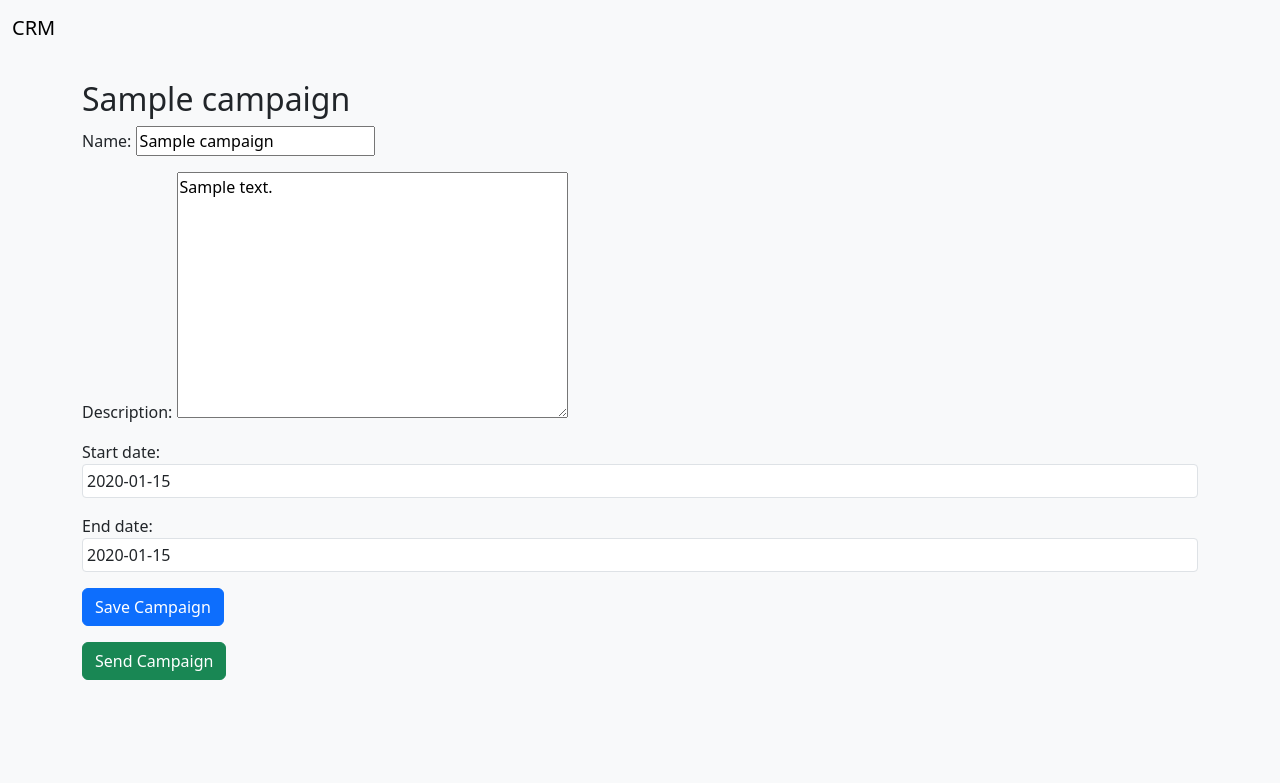
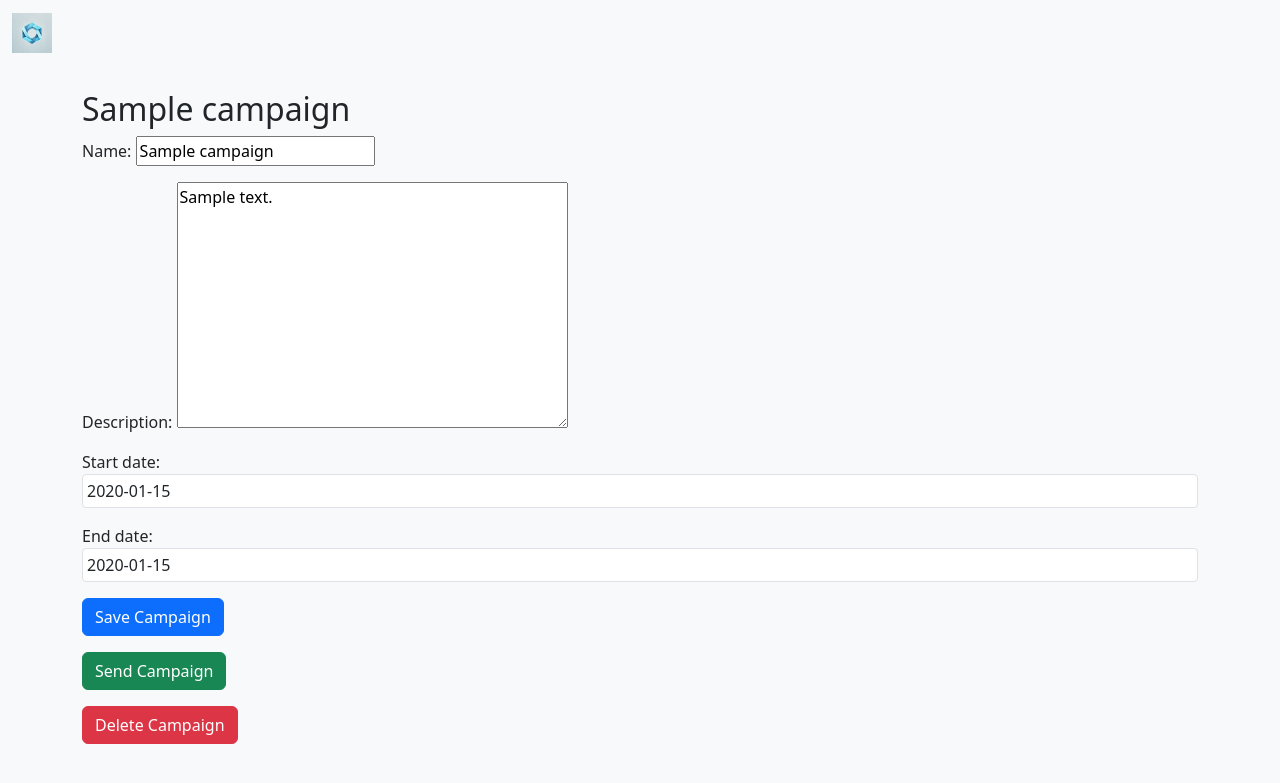
Before and after one commit to jensen-dong/premium-home-crm, a Django app: page /campaigns/1/ in a window 1280 px wide. Shown: the top 783 px of the page. Run offline with Django 5.2, Linux system fonts and the light colour scheme; tables that the repository leaves empty hold one stand-in row (values such as "Sample post").

Commit message:
fix client delete, add product and campaign delete

```diff
--- a/crm/templates/crm/base.html
+++ b/crm/templates/crm/base.html
@@ -12,7 +12,9 @@
 <body>
     <nav class="navbar navbar-expand-lg navbar-light bg-light">
         <div class="container-fluid">
-            <a class="navbar-brand" href="{% url 'dashboard' %}">CRM</a>
+            <a class="navbar-brand" href="{% url 'dashboard' %}">
+                <img src="{% static 'crm/placeholderImg/logo.webp' %}" alt="CRM Logo" style="height: 40px;">
+            </a>
             <button class="navbar-toggler" type="button" data-bs-toggle="collapse" data-bs-target="#navbarNav" aria-controls="navbarNav" aria-expanded="false" aria-label="Toggle navigation">
                 <span class="navbar-toggler-icon"></span>
             </button>
--- a/crm/templates/crm/campaign_detail.html
+++ b/crm/templates/crm/campaign_detail.html
@@ -14,6 +14,31 @@
                 {% csrf_token %}
                 <button type="submit" class="btn btn-success mt-3">Send Campaign</button>
             </form>
+
+            <button type="button" class="btn btn-danger mt-3" data-bs-toggle="modal" data-bs-target="#deleteCampaignModal">
+                Delete Campaign
+            </button>
+        </div>
+    </div>
+</div>
+
+<div class="modal fade" id="deleteCampaignModal" tabindex="-1" aria-labelledby="deleteCampaignModalLabel" aria-hidden="true">
+    <div class="modal-dialog">
+        <div class="modal-content">
+            <div class="modal-header">
+                <h5 class="modal-title" id="deleteCampaignModalLabel">Confirm Delete</h5>
+                <button type="button" class="btn-close" data-bs-dismiss="modal" aria-label="Close"></button>
+            </div>
+            <div class="modal-body">
+                Are you sure you want to delete this campaign?
+            </div>
+            <div class="modal-footer">
+                <form method="post" action="{% url 'delete_campaign' campaign.id %}">
+                    {% csrf_token %}
+                    <button type="button" class="btn btn-secondary" data-bs-dismiss="modal">Cancel</button>
+                    <button type="submit" class="btn btn-danger">Delete</button>
+                </form>
+            </div>
         </div>
     </div>
 </div>
--- a/crm/urls.py
+++ b/crm/urls.py
@@ -1,6 +1,6 @@
 from django.urls import path
 from . import views
-from .views import redirect_to_appropriate_view
+from .views import redirect_to_appropriate_view, delete_product
 
 urlpatterns = [
     path('', redirect_to_appropriate_view, name='root'),
@@ -11,12 +11,14 @@ urlpatterns = [
     path('clients/edit/<int:pk>/', views.client_update, name='client_update'),
     path('clients/delete/<int:pk>/', views.client_delete, name='client_delete'),
     path('clients/<int:client_id>/pipeline/', views.sales_pipeline, name='sales_pipeline'),
+    path('product/<int:product_id>/delete/', delete_product, name='delete_product'),
 
     # Campaign Management
     path('campaigns/', views.campaign_list, name='campaign_list'),
     path('campaigns/new/', views.campaign_create, name='campaign_create'),
     path('campaigns/<int:campaign_id>/', views.campaign_detail, name='campaign_detail'),
     path('campaigns/<int:campaign_id>/send/', views.send_campaign, name='send_campaign'),
+    path('campaigns/<int:campaign_id>/delete/', views.campaign_delete, name='delete_campaign'),
 
     # Lead Management
     path('leads/', views.lead_list, name='lead_list'),
--- a/crm/views.py
+++ b/crm/views.py
@@ -1,8 +1,10 @@
 from django.shortcuts import render, redirect, get_object_or_404
-from .models import Client, SalesPipeline, Campaign, Order, Lead
+from .models import Client, SalesPipeline, Campaign, Order, Lead, Product
 from .forms import ClientForm, SalesPipelineForm, ProductForm, CampaignForm, OrderForm, ProductFormSet
 from django.contrib.auth import login, logout
 from django.contrib.auth.forms import UserCreationForm, AuthenticationForm
+from django.http import HttpResponseRedirect
+from django.urls import reverse
 
 # Create your views here.
 def redirect_to_appropriate_view(request):
@@ -15,7 +17,6 @@ def client_list(request):
     clients = Client.objects.filter(owner=request.user)
     client_data = []
     for client in clients:
-        # Try to get the SalesPipeline for the client
         pipeline, created = SalesPipeline.objects.get_or_create(client=client)
         total_revenue = sum(product.normal_price for product in pipeline.products.all())
         client_data.append({
@@ -59,10 +60,12 @@ def client_update(request, pk):
 
 def client_delete(request, pk):
     client = get_object_or_404(Client, pk=pk, owner=request.user)
+
     if request.method == 'POST':
         client.delete()
-        return redirect('client_list')
-    return render(request, 'crm/client_list.html')
+        return HttpResponseRedirect(reverse('client_list'))
+
+    return HttpResponseRedirect(reverse('client_list'))
 
 def sales_pipeline(request, client_id):
     print("Request method:", request.method)
@@ -99,7 +102,7 @@ def sales_pipeline(request, client_id):
             if order_form.is_valid():
                 order = order_form.save(commit=False)
                 order.pipeline = pipeline
-                order.total_price = total_revenue  # Set the total price based on total revenue
+                order.total_price = total_revenue
                 order.save()
                 return redirect('sales_pipeline', client_id=client_id)
 
@@ -113,6 +116,17 @@ def sales_pipeline(request, client_id):
         'total_revenue': total_revenue,
         'orders': pipeline.orders.all(),
     })
+
+def delete_product(request, product_id):
+    product = get_object_or_404(Product, id=product_id)
+    pipeline_id = product.pipeline.id
+    client_id = product.pipeline.client.id
+
+    if request.method == 'POST':
+        product.delete()
+        return HttpResponseRedirect(reverse('sales_pipeline', args=[client_id]))
+
+    return redirect('sales_pipeline', client_id=client_id)
 
 def register(request):
     if request.method == 'POST':
@@ -131,7 +145,7 @@ def login_view(request):
         if form.is_valid():
             user = form.get_user()
             login(request, user)
-            return redirect('client_list')
+            return redirect('dashboard')
     else:
         form = AuthenticationForm()
     return render(request, 'registration/login.html', {'form': form})
@@ -184,12 +198,21 @@ def send_campaign(request, campaign_id):
 
     return redirect('campaign_list')
 
+def campaign_delete(request, campaign_id):
+    campaign = get_object_or_404(Campaign, id=campaign_id)
+
+    if request.method == 'POST':
+        campaign.delete()
+        return HttpResponseRedirect(reverse('campaign_list'))
+
+    return HttpResponseRedirect(reverse('campaign_detail', args=[campaign_id]))
+
 def lead_list(request):
     leads = Lead.objects.filter(client__owner=request.user)
     return render(request, 'crm/lead_list.html', {'leads': leads})
 
 def dashboard(request):
-    # Calculate the revenue for different stages
+
     pipelines = SalesPipeline.objects.filter(client__owner=request.user)
 
     revenue_order_stage = sum(product.normal_price for pipeline in pipelines if pipeline.current_stage == 'order' for product in pipeline.products.all())
@@ -201,7 +224,7 @@ def dashboard(request):
     context = {
         'revenue_order_stage': revenue_order_stage,
         'revenue_other_stages': revenue_other_stages,
-        'clients': clients,  # Pass the client list
-        'leads': leads,      # Pass the lead list with related campaign and client
+        'clients': clients,
+        'leads': leads,
     }
     return render(request, 'crm/dashboard.html', context)
```
Also changed, not shown: crm/templates/crm/client_list.html (+25 -49 lines), crm/templates/crm/sales_pipeline.html (+8 -2 lines), crm/static/crm/placeholderImg/logo.webp (added).
